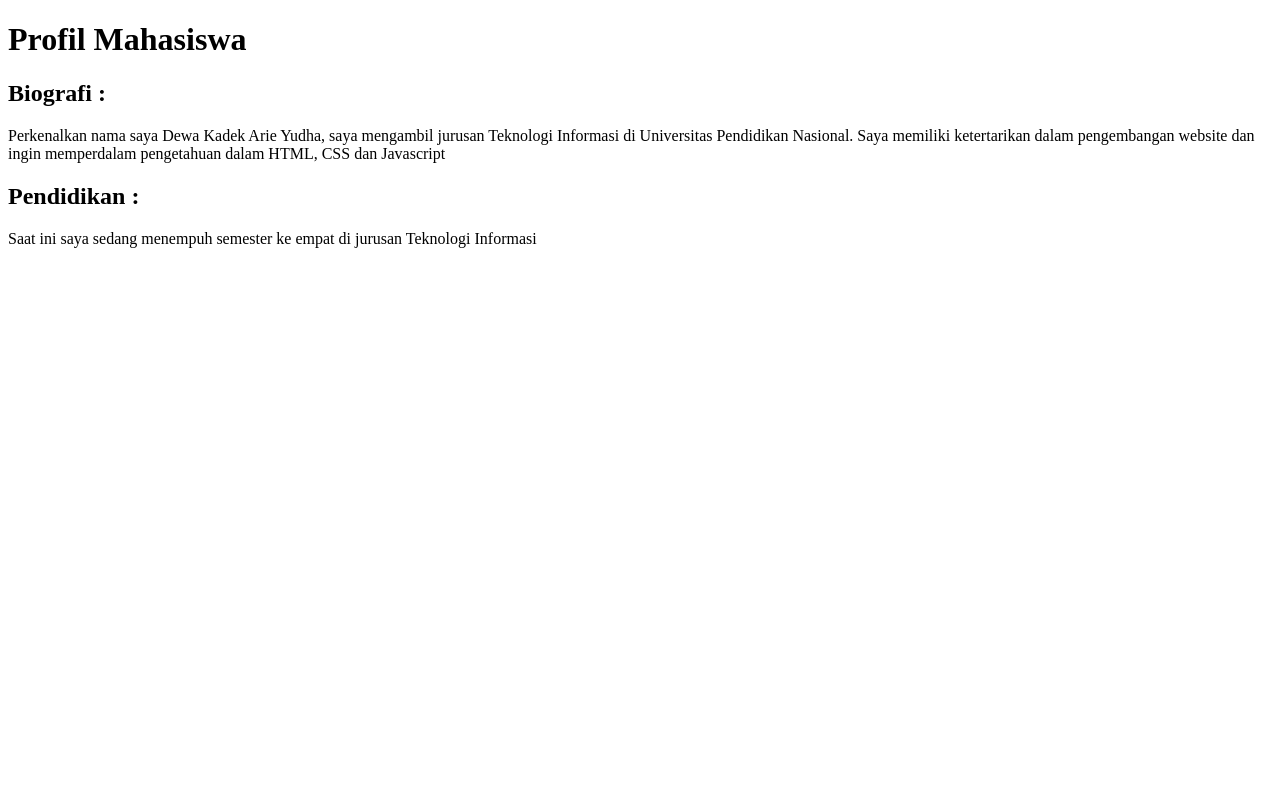
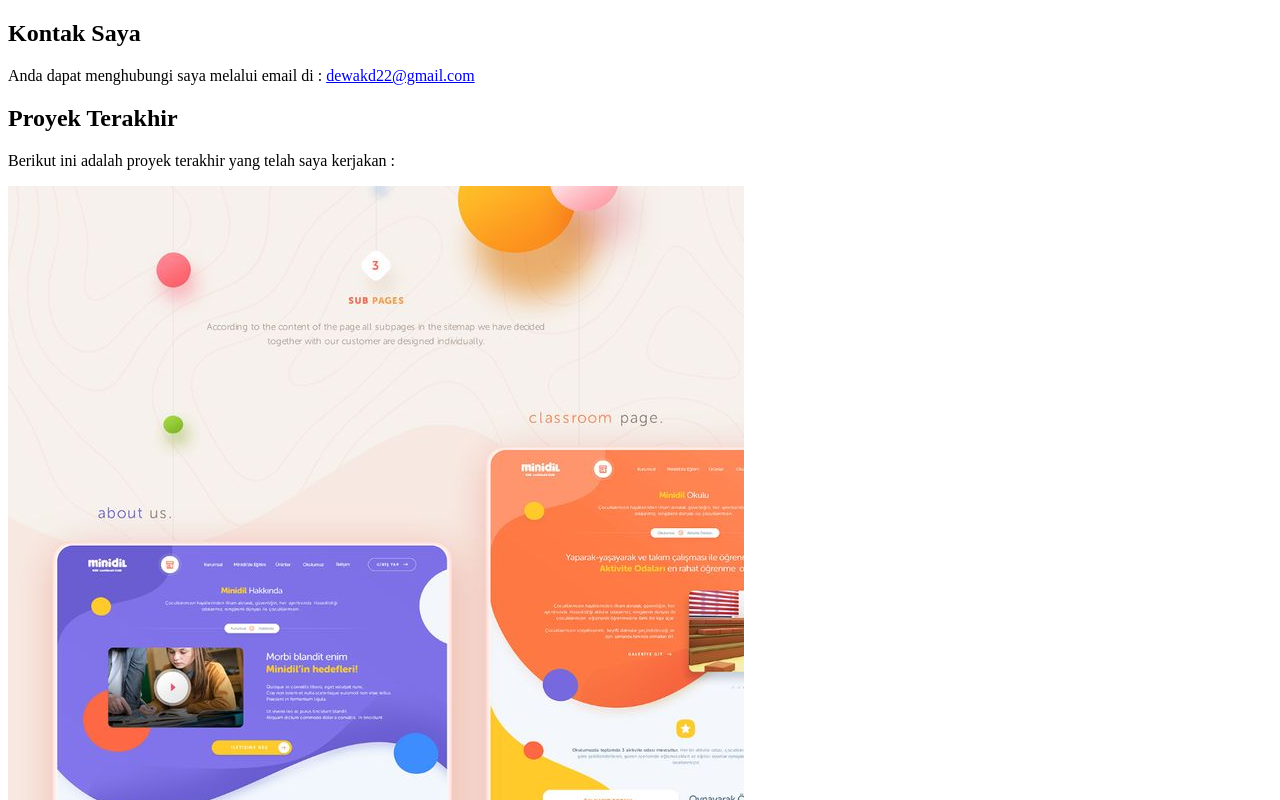
Before and after one commit to Dewakd/praktikum_html_dewakd, a plain HTML site: page index.html in a window 1280 px wide. Shown: the top 800 px of the page. Drawn offline with Linux system fonts and the light colour scheme.

Commit message:
Hyperlink dan Gambar

```diff
--- a/index.html
+++ b/index.html
@@ -7,14 +7,13 @@
     <title>Praktikum HTML</title>
 </head>
 <body>
-    <h1>Profil Mahasiswa</h1>
+    <h2>Kontak Saya</h2>
+    <p>Anda dapat menghubungi saya melalui email di : <a href="mailto:dewakd22@gmail.com">dewakd22@gmail.com</a></p>
 
-    <h2>Biografi :</h2>
+    <h2>Proyek Terakhir</h2>
+    <p>Berikut ini adalah proyek terakhir yang telah saya kerjakan : </p>
+    <img src="image/proyek.jpg" alt="proyek website dewakd">
 
-    <p>Perkenalkan nama saya Dewa Kadek Arie Yudha, saya mengambil jurusan Teknologi Informasi di Universitas Pendidikan Nasional. Saya memiliki ketertarikan dalam pengembangan website dan ingin memperdalam pengetahuan dalam HTML, CSS dan Javascript</p>
-
-    <h2>Pendidikan :</h2>
-
-    <p>Saat ini saya sedang menempuh semester ke empat di jurusan Teknologi Informasi</p>
+    <p>untuk mengunjungi portfolio saya silahkan kunjungi <a href="https://github.com/Dewakd" target="_blank">Website saya</a></p>
 </body>
 </html>
```
Also changed, not shown: image/proyek.jpg (added).
